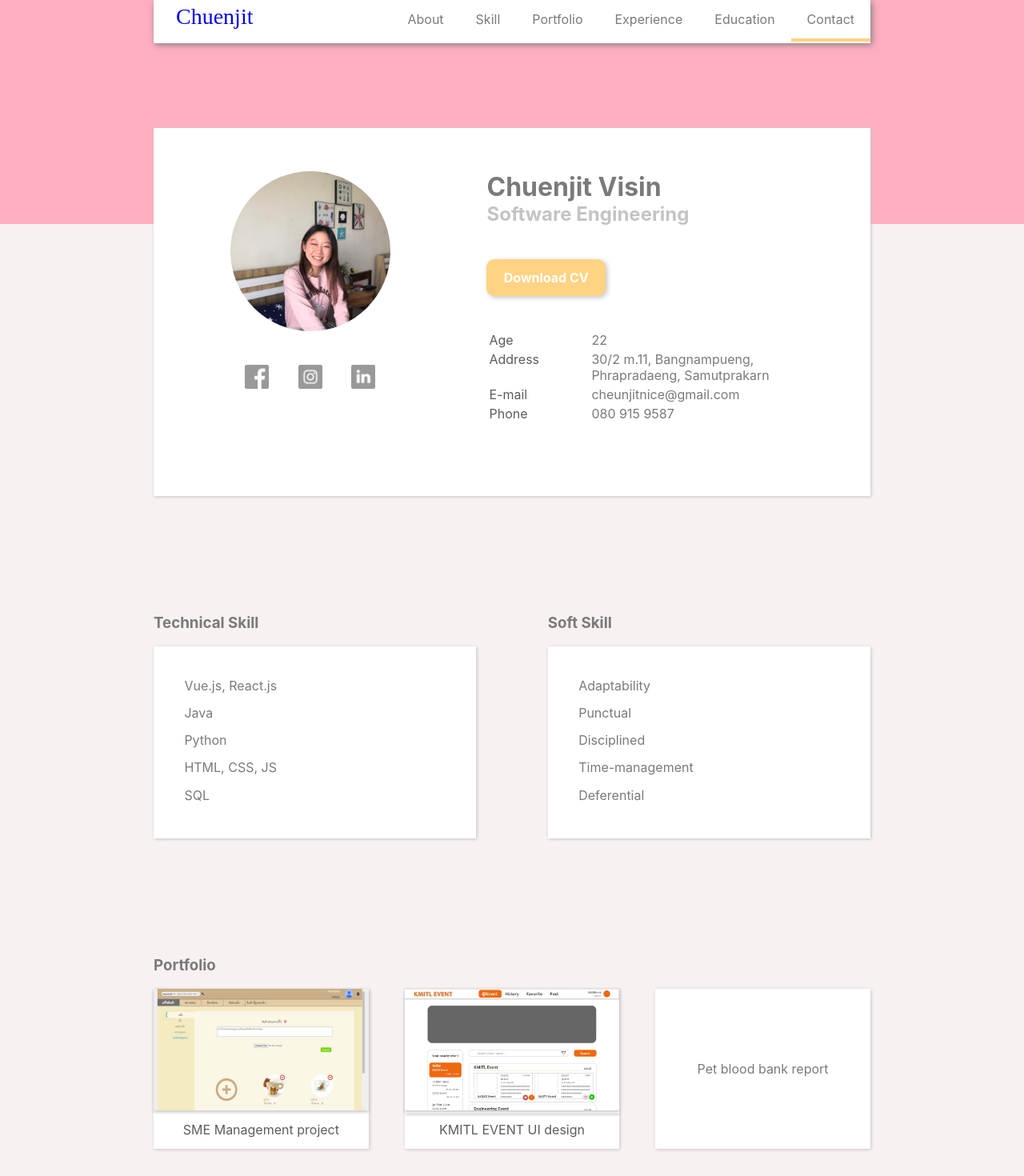
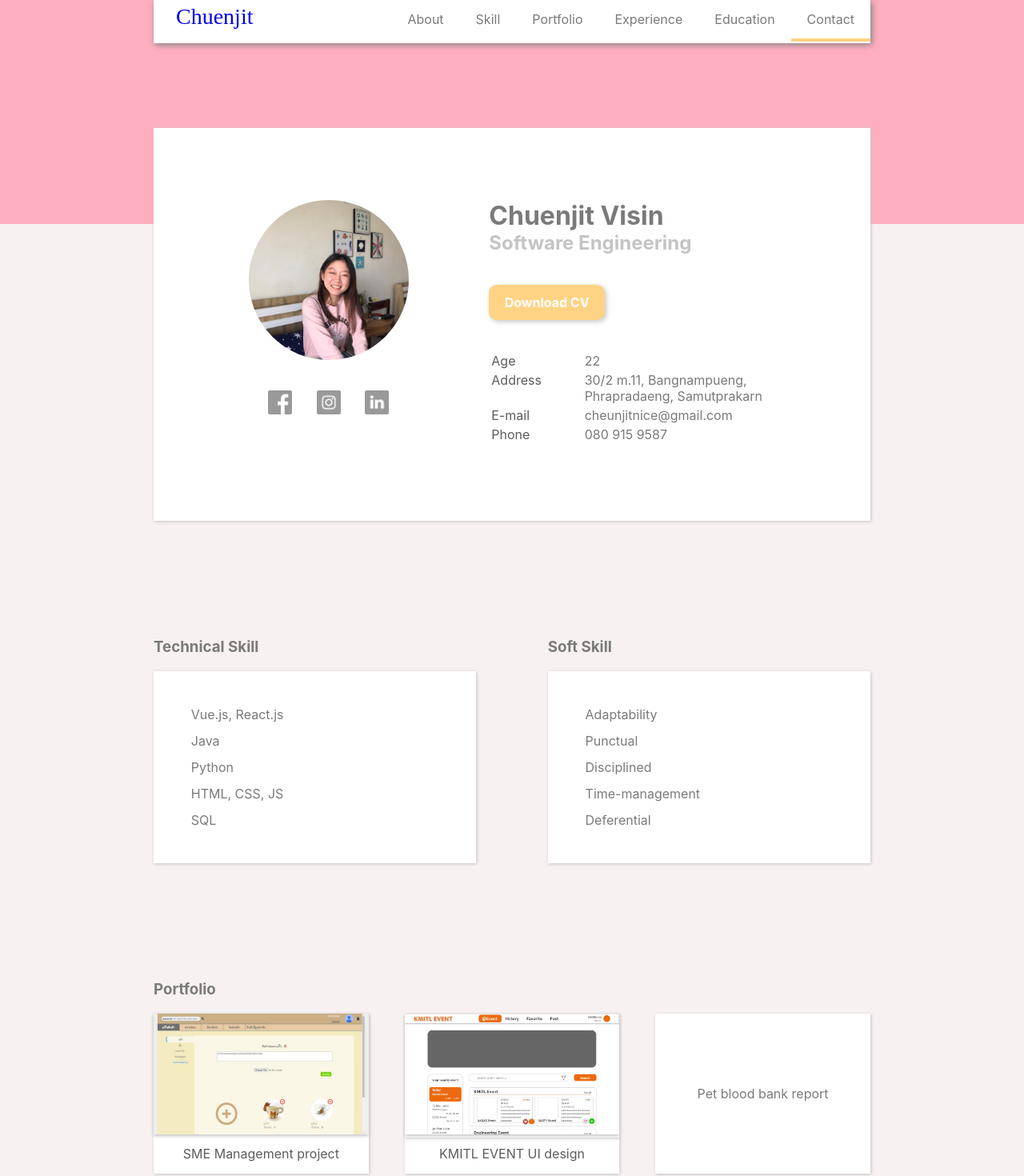
Before and after one commit to rixshiki/nice-resume, a React (Create React App) app: page / in a window 1280 px wide. Shown: the top 1470 px of the page at 80% size. Built offline with nearby package versions, Linux system fonts and the light colour scheme.

Commit message:
Center Point

```diff
--- a/src/Item/General.css
+++ b/src/Item/General.css
@@ -10,7 +10,7 @@
 }
 
 /* phone size */
-@media screen and (max-width: 800px) {
+@media screen and (max-width: 500px) {
 	.Container{
 		width: 90%;
 	}
@@ -47,9 +47,6 @@
 
 	.Skill div .Item-container{
 		padding: 10%;
-		display: flex;
-		flex-direction: column;
-		justify-content: center;
 	}
 
 	.Port-set-item-container{
@@ -82,15 +79,14 @@
 	}
 }
 /* large size responsive */
-@media screen and (min-width: 800px) {
+@media screen and (min-width: 500px) {
 	.Container{
 		width: 70%;
 	}
 
 	.About .Item-container{
-		height: 460px;
 		width: 100%;
-		padding: 6%;
+		padding: 10%;
 		box-sizing: border-box;
 		display: inline-flex;
 	}
@@ -117,7 +113,8 @@
 	}
 
 	.Skill div .Item-container{
-		padding: 6%;
+		padding: 10%;
+		box-sizing: border-box;
 	}
 
 	.Port-set-item-container{
@@ -140,6 +137,9 @@
 
 	.Education .Item-container {
 		height: 500px;
+		display: flex;
+		flex-direction: column;
+		justify-content: center;
 	}
 }
 .About-profile-pic {
@@ -197,10 +197,14 @@
 .Skill div .Item-container{
 	width: 100%;
 	height: 100%;
+	box-sizing: border-box;
+	display: flex;
+	flex-direction: column;
+	justify-content: center;
 }
 .Skill ul li{
 	list-style-type: none;
-	margin: 4%;
+	margin: 2%;
 }
 
 
--- a/src/Nav/Nav.css
+++ b/src/Nav/Nav.css
@@ -35,12 +35,12 @@
 
 /* small size responsive */
 @media screen and (max-width: 1100px) {
-	@media screen and (max-width: 450px) {
+	@media screen and (max-width: 500px) {
 		.Nav{
 			width: 160px;
 		}
 	}
-	@media screen and (min-width: 450px) {
+	@media screen and (min-width: 500px) {
 		.Nav{
 			width: 200px;
 		}
```
